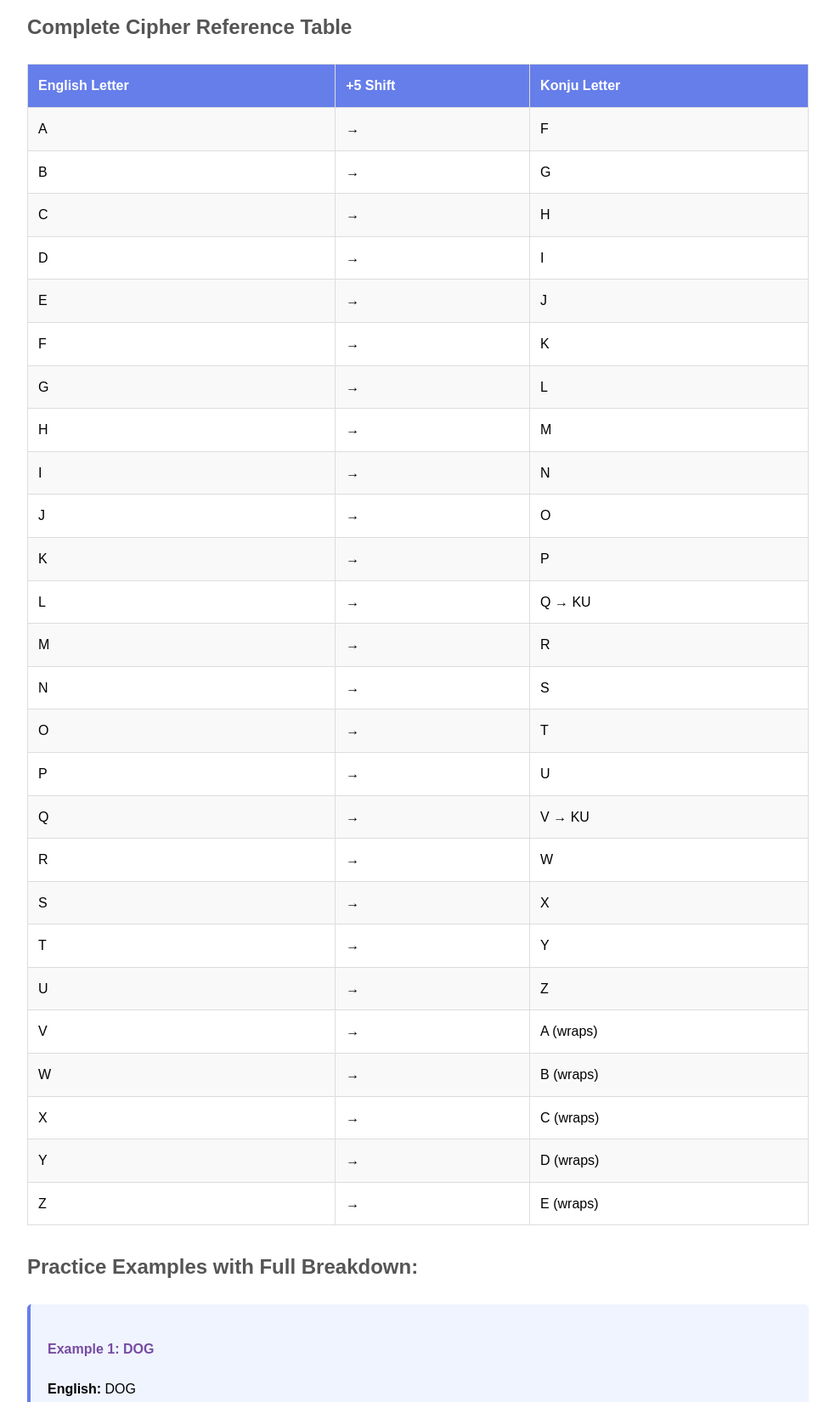
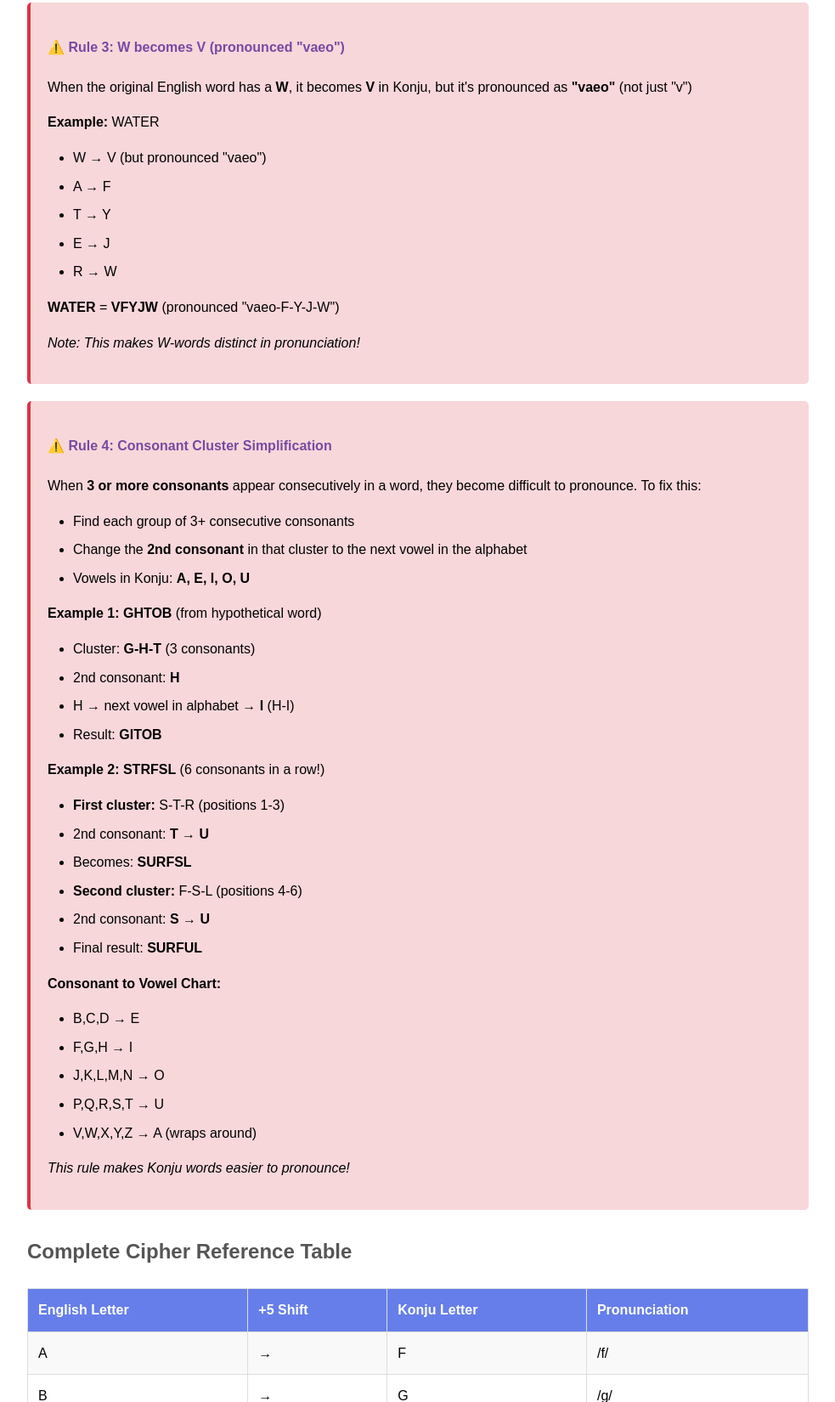
Before and after one commit to nabthedev/Konju-language, a plain HTML site: page index.html in a window 1280 px wide. Shown: the part 4760-6410 px from the top of the page at 85% size, without its empty margins (148-1131 px from the left). Drawn offline with Linux system fonts and the light colour scheme.

Commit message:
Update index.html

```diff
--- a/index.html
+++ b/index.html
@@ -270,10 +270,10 @@
             <li>Takes time to master but looks amazing!</li>
         </ul>
 
-        <div class="note">
-            <strong>📷 The Konju Alphabet:</strong><br>
-            <img src="imgs/characters.png" alt="Konju Alphabet" class="alphabet-img">
-        </div>
+ <div class="note">
+    <strong>📷 The Konju Alphabet:</strong><br>
+    <img src="imgs/characters.png" alt="Konju Alphabet" class="alphabet-img">
+</div>
 
         <h3>System 2: Konju Latin (Secondary)</h3>
         <ul>
@@ -361,7 +361,7 @@
 
         <div class="warning">
             <h4>⚠️ Rule 2: Q becomes KU</h4>
-            <p>Since Konju doesn't have Q or W, when you land on Q during the shift, replace it with <strong>KU</strong></p>
+            <p>Since Konju doesn't have Q, when you land on Q during the shift, replace it with <strong>KU</strong></p>
             <p><strong>Example:</strong> HELLO</p>
             <ul>
                 <li>H → M</li>
@@ -373,39 +373,93 @@
             <p><strong>HELLO</strong> = <strong>MJKUKUT</strong></p>
         </div>
 
+        <div class="warning">
+            <h4>⚠️ Rule 3: W becomes V (pronounced "vaeo")</h4>
+            <p>When the original English word has a <strong>W</strong>, it becomes <strong>V</strong> in Konju, but it's pronounced as <strong>"vaeo"</strong> (not just "v")</p>
+            <p><strong>Example:</strong> WATER</p>
+            <ul>
+                <li>W → V (but pronounced "vaeo")</li>
+                <li>A → F</li>
+                <li>T → Y</li>
+                <li>E → J</li>
+                <li>R → W</li>
+            </ul>
+            <p><strong>WATER</strong> = <strong>VFYJW</strong> (pronounced "vaeo-F-Y-J-W")</p>
+            <p><em>Note: This makes W-words distinct in pronunciation!</em></p>
+        </div>
+
+        <div class="warning">
+            <h4>⚠️ Rule 4: Consonant Cluster Simplification</h4>
+            <p>When <strong>3 or more consonants</strong> appear consecutively in a word, they become difficult to pronounce. To fix this:</p>
+            <ul>
+                <li>Find each group of 3+ consecutive consonants</li>
+                <li>Change the <strong>2nd consonant</strong> in that cluster to the next vowel in the alphabet</li>
+                <li>Vowels in Konju: <strong>A, E, I, O, U</strong></li>
+            </ul>
+
+            <p><strong>Example 1: GHTOB</strong> (from hypothetical word)</p>
+            <ul>
+                <li>Cluster: <strong>G-H-T</strong> (3 consonants)</li>
+                <li>2nd consonant: <strong>H</strong></li>
+                <li>H → next vowel in alphabet → <strong>I</strong> (H-I)</li>
+                <li>Result: <strong>GITOB</strong></li>
+            </ul>
+
+            <p><strong>Example 2: STRFSL</strong> (6 consonants in a row!)</p>
+            <ul>
+                <li><strong>First cluster:</strong> S-T-R (positions 1-3)</li>
+                <li>2nd consonant: <strong>T</strong> → <strong>U</strong></li>
+                <li>Becomes: <strong>SURFSL</strong></li>
+                <li><strong>Second cluster:</strong> F-S-L (positions 4-6)</li>
+                <li>2nd consonant: <strong>S</strong> → <strong>U</strong></li>
+                <li>Final result: <strong>SURFUL</strong></li>
+            </ul>
+
+            <p><strong>Consonant to Vowel Chart:</strong></p>
+            <ul>
+                <li>B,C,D → E</li>
+                <li>F,G,H → I</li>
+                <li>J,K,L,M,N → O</li>
+                <li>P,Q,R,S,T → U</li>
+                <li>V,W,X,Y,Z → A (wraps around)</li>
+            </ul>
+            <p><em>This rule makes Konju words easier to pronounce!</em></p>
+        </div>
+
         <h3>Complete Cipher Reference Table</h3>
         <table>
             <tr>
                 <th>English Letter</th>
                 <th>+5 Shift</th>
                 <th>Konju Letter</th>
+                <th>Pronunciation</th>
             </tr>
-            <tr><td>A</td><td>→</td><td>F</td></tr>
-            <tr><td>B</td><td>→</td><td>G</td></tr>
-            <tr><td>C</td><td>→</td><td>H</td></tr>
-            <tr><td>D</td><td>→</td><td>I</td></tr>
-            <tr><td>E</td><td>→</td><td>J</td></tr>
-            <tr><td>F</td><td>→</td><td>K</td></tr>
-            <tr><td>G</td><td>→</td><td>L</td></tr>
-            <tr><td>H</td><td>→</td><td>M</td></tr>
-            <tr><td>I</td><td>→</td><td>N</td></tr>
-            <tr><td>J</td><td>→</td><td>O</td></tr>
-            <tr><td>K</td><td>→</td><td>P</td></tr>
-            <tr><td>L</td><td>→</td><td>Q → KU</td></tr>
-            <tr><td>M</td><td>→</td><td>R</td></tr>
-            <tr><td>N</td><td>→</td><td>S</td></tr>
-            <tr><td>O</td><td>→</td><td>T</td></tr>
-            <tr><td>P</td><td>→</td><td>U</td></tr>
-            <tr><td>Q</td><td>→</td><td>V → KU</td></tr>
-            <tr><td>R</td><td>→</td><td>W</td></tr>
-            <tr><td>S</td><td>→</td><td>X</td></tr>
-            <tr><td>T</td><td>→</td><td>Y</td></tr>
-            <tr><td>U</td><td>→</td><td>Z</td></tr>
-            <tr><td>V</td><td>→</td><td>A (wraps)</td></tr>
-            <tr><td>W</td><td>→</td><td>B (wraps)</td></tr>
-            <tr><td>X</td><td>→</td><td>C (wraps)</td></tr>
-            <tr><td>Y</td><td>→</td><td>D (wraps)</td></tr>
-            <tr><td>Z</td><td>→</td><td>E (wraps)</td></tr>
+            <tr><td>A</td><td>→</td><td>F</td><td>/f/</td></tr>
+            <tr><td>B</td><td>→</td><td>G</td><td>/g/</td></tr>
+            <tr><td>C</td><td>→</td><td>H</td><td>/h/</td></tr>
+            <tr><td>D</td><td>→</td><td>I</td><td>/i/</td></tr>
+            <tr><td>E</td><td>→</td><td>J</td><td>/j/</td></tr>
+            <tr><td>F</td><td>→</td><td>K</td><td>/k/</td></tr>
+            <tr><td>G</td><td>→</td><td>L</td><td>/l/</td></tr>
+            <tr><td>H</td><td>→</td><td>M</td><td>/m/</td></tr>
+            <tr><td>I</td><td>→</td><td>N</td><td>/n/</td></tr>
+            <tr><td>J</td><td>→</td><td>O</td><td>/o/</td></tr>
+            <tr><td>K</td><td>→</td><td>P</td><td>/p/</td></tr>
+            <tr><td>L</td><td>→</td><td>Q → KU</td><td>/ku/</td></tr>
+            <tr><td>M</td><td>→</td><td>R</td><td>/r/</td></tr>
+            <tr><td>N</td><td>→</td><td>S</td><td>/s/</td></tr>
+            <tr><td>O</td><td>→</td><td>T</td><td>/t/</td></tr>
+            <tr><td>P</td><td>→</td><td>U</td><td>/u/</td></tr>
+            <tr><td>Q</td><td>→</td><td>V → KU</td><td>/ku/</td></tr>
+            <tr><td>R</td><td>→</td><td>W</td><td>/w/</td></tr>
+            <tr><td>S</td><td>→</td><td>X</td><td>/x/</td></tr>
+            <tr><td>T</td><td>→</td><td>Y</td><td>/y/</td></tr>
+            <tr><td>U</td><td>→</td><td>Z</td><td>/z/</td></tr>
+            <tr><td>V</td><td>→</td><td>A (wraps)</td><td>/a/</td></tr>
+            <tr><td>W</td><td>→</td><td>V (wraps)</td><td><strong>/vaeo/</strong></td></tr>
+            <tr><td>X</td><td>→</td><td>C (wraps)</td><td>/c/</td></tr>
+            <tr><td>Y</td><td>→</td><td>D (wraps)</td><td>/d/</td></tr>
+            <tr><td>Z</td><td>→</td><td>E (wraps)</td><td>/e/</td></tr>
         </table>
 
         <h3>Practice Examples with Full Breakdown:</h3>
@@ -427,13 +481,14 @@
             <p><strong>English:</strong> WATER</p>
             <p><strong>Breakdown:</strong></p>
             <ul>
-                <li>W + 5 = B (wraparound: W→X→Y→Z→A→B)</li>
-                <li>A + 5 = F</li>
-                <li>T + 5 = Y</li>
-                <li>E + 5 = J</li>
-                <li>R + 5 = W</li>
+                <li>W → V (pronounced "vaeo")</li>
+                <li>A → F</li>
+                <li>T → Y</li>
+                <li>E → J</li>
+                <li>R → W</li>
             </ul>
-            <p><strong>Konju:</strong> BFYJW</p>
+            <p><strong>Konju:</strong> VFYJW</p>
+            <p><strong>Pronunciation:</strong> "vaeo-F-Y-J-W"</p>
         </div>
 
         <div class="example">
@@ -474,11 +529,15 @@
                         code = (code + 5) % 26;
                         let newChar = String.fromCharCode(code + 65);
 
-                        if (newChar === 'Q' || newChar === 'V') {
+                        // Special rule: Q becomes KU
+                        if (newChar === 'Q') {
                             result += 'KU';
-                        } else if (newChar === 'W') {
-                            result += 'B';
-                        } else {
+                        }
+                        // Special rule: Original W becomes V (pronounced vaeo)
+                        else if (char === 'W') {
+                            result += 'V';
+                        }
+                        else {
                             result += newChar;
                         }
                     } else if (char === ' ') {
@@ -761,9 +820,9 @@
         <p>Create new words by combining two root words together:</p>
 
         <div class="example">
-            <h4>Pattern: Word1 + Word2 = New Meaning</h4>
+            <p><strong>Pattern: Word1 + Word2 = New Meaning</h4>
             <ul>
-                <li><strong>BFYJW</strong> (water) + <strong>MTZHJ</strong> (home) = <strong>BFYJWMTZHJ</strong> (bathroom)</li>
+                <li><strong>VFYJW</strong> (water) + <strong>MTZHJ</strong> (home) = <strong>VFYJWMTZHJ</strong> (bathroom)</li>
                 <li><strong>XJJ</strong> (see) + <strong>-lo</strong> (thing) = <strong>XJJLO</strong> (mirror, seeing-thing)</li>
                 <li><strong>GNL</strong> (big) + <strong>HFY</strong> (cat) = <strong>GNLHFY</strong> (big cat / lion)</li>
                 <li><strong>XRFKUKU</strong> (small) + <strong>ITL</strong> (dog) = <strong>XRFKUKUITL</strong> (puppy)</li>
@@ -957,7 +1016,7 @@
             <tr><td>man</td><td>RFS</td><td>woman</td><td>BTRF</td></tr>
             <tr><td>child</td><td>HMNKUI</td><td>friend</td><td>KWNJSI</td></tr>
             <tr><td>home</td><td>MTZHJ</td><td>house</td><td>MTZXJ</td></tr>
-            <tr><td>food</td><td>KTTI</td><td>water</td><td>BFYJW</td></tr>
+            <tr><td>food</td><td>KTTI</td><td>water</td><td>VFYJW</td></tr>
             <tr><td>cat</td><td>HFY</td><td>dog</td><td>ITL</td></tr>
             <tr><td>bird</td><td>GNWI</td><td>fish</td><td>KNXM</td></tr>
             <tr><td>tree</td><td>YWJJ</td><td>flower</td><td>KUKTBJW</td></tr>
@@ -1196,6 +1255,7 @@
                 <li>Practice SOV word order until it feels natural</li>
                 <li>Start with Konju Latin, then learn the script</li>
                 <li>Build vocabulary through word formation</li>
+                <li>Remember: Apply consonant cluster rule AFTER ciphering!</li>
             </ol>
         </div>
 
```
